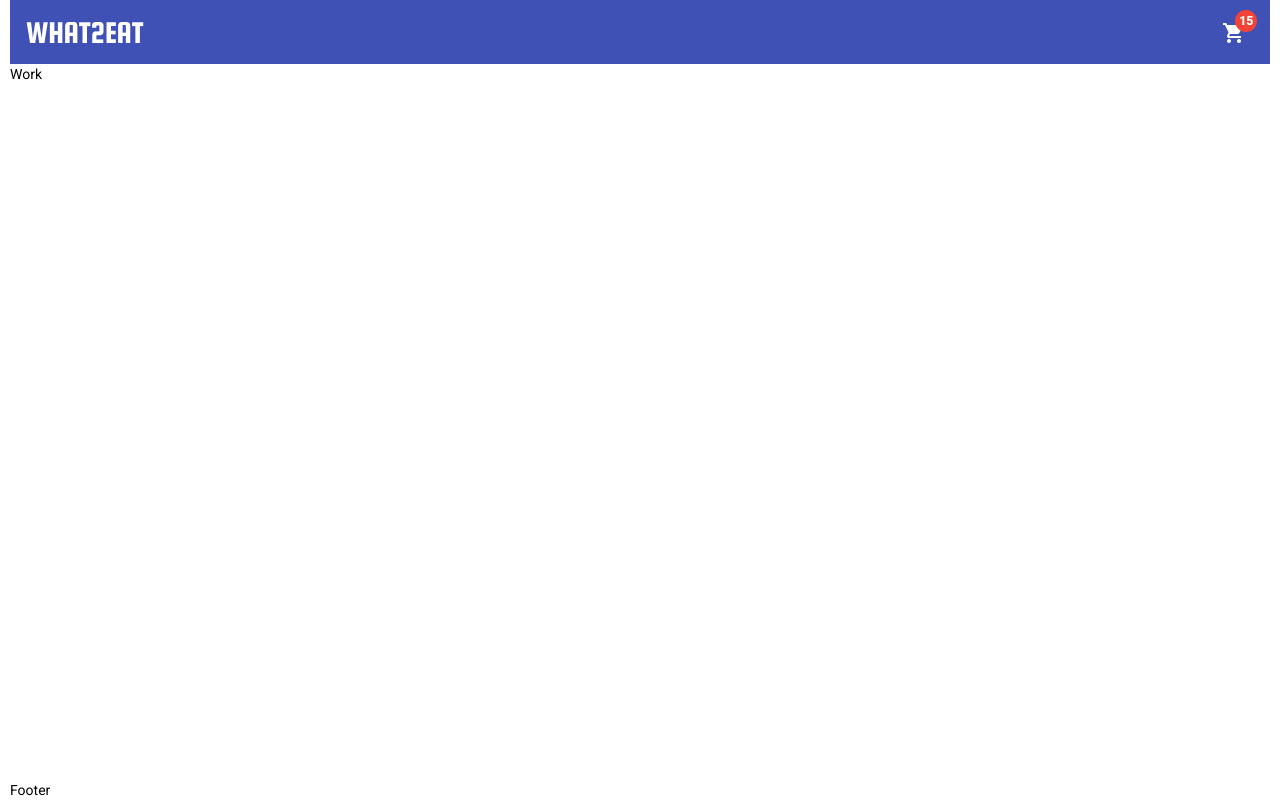
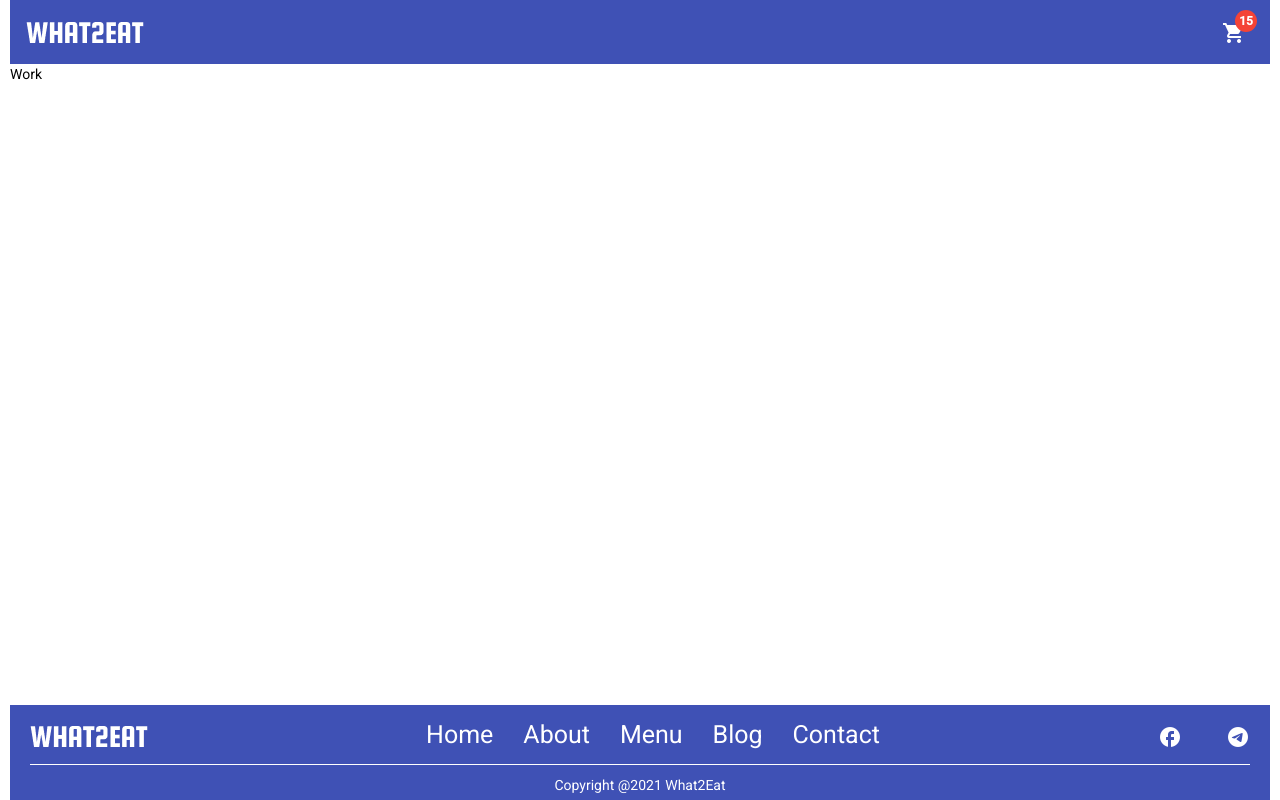
Before and after one commit to ADmtr2001/Angular_Test_Project, an Angular app: page / in a window 1280 px wide. Built offline with nearby package versions, Linux system fonts and the light colour scheme.

Commit message:
add footer component

```diff
--- a/src/app/app.component.html
+++ b/src/app/app.component.html
@@ -3,5 +3,5 @@
   <div class="content">
     Work
   </div>
-  Footer
+  <app-footer></app-footer>
 </div>
--- a/src/app/app.module.ts
+++ b/src/app/app.module.ts
@@ -6,12 +6,14 @@ import { AppComponent } from './app.component';
 import { BrowserAnimationsModule } from '@angular/platform-browser/animations';
 import {MaterialModule} from "./material/material.module";
 import { NavbarComponent } from './components/navbar/navbar.component';
+import { FooterComponent } from './components/footer/footer.component';
 
 
 @NgModule({
   declarations: [
     AppComponent,
-    NavbarComponent
+    NavbarComponent,
+    FooterComponent
   ],
   imports: [
     BrowserModule,
--- /dev/null
+++ b/src/app/components/footer/footer.component.html
@@ -0,0 +1,21 @@
+<footer>
+  <div class="top">
+    <div class="logo">
+      <img src="../../../assets/logo.png" alt="logo">
+    </div>
+    <div class="links">
+      <a href="#">Home</a>
+      <a href="#">About</a>
+      <a href="#">Menu</a>
+      <a href="#">Blog</a>
+      <a href="#">Contact</a>
+    </div>
+    <div class="socials">
+      <a href="#"><mat-icon>facebook</mat-icon></a>
+      <a href="#"><mat-icon>whatsapp</mat-icon></a>
+      <a href="#"><mat-icon>telegram</mat-icon></a>
+    </div>
+  </div>
+  <mat-divider ></mat-divider>
+  <div class="bot">Copyright @2021 What2Eat</div>
+</footer>
--- /dev/null
+++ b/src/app/components/footer/footer.component.scss
@@ -0,0 +1,38 @@
+footer {
+  background-color: #3F51B5;
+  min-height: 6rem;
+  padding: 2rem 2rem 0.5rem 2rem;
+
+  color: white;
+
+  .top {
+    display: flex;
+    justify-content: space-between;
+
+    .links {
+      flex: 1;
+      display: flex;
+      justify-content: center;
+      gap: 0 3rem;
+      a {
+        font-size: 2.5rem;
+      }
+    }
+
+    .socials {
+      a + a {
+        margin-left: 1rem;
+      }
+    }
+  }
+
+  .mat-divider {
+    border-top-color: #fff;
+
+    margin: 1rem 0;
+  }
+
+  .bot {
+    text-align: center;
+  }
+}
--- /dev/null
+++ b/src/app/components/footer/footer.component.ts
@@ -0,0 +1,15 @@
+import { Component, OnInit } from '@angular/core';
+
+@Component({
+  selector: 'app-footer',
+  templateUrl: './footer.component.html',
+  styleUrls: ['./footer.component.scss']
+})
+export class FooterComponent implements OnInit {
+
+  constructor() { }
+
+  ngOnInit(): void {
+  }
+
+}
--- a/src/app/material/material.module.ts
+++ b/src/app/material/material.module.ts
@@ -4,9 +4,11 @@ import {MatToolbarModule} from '@angular/material/toolbar';
 import {MatIconModule} from '@angular/material/icon';
 import {MatButtonModule} from "@angular/material/button";
 import {MatBadgeModule} from '@angular/material/badge';
+import {MatDividerModule} from '@angular/material/divider';
 
 
-const MaterialComponents = [MatToolbarModule, MatIconModule, MatButtonModule, MatBadgeModule]
+
+const MaterialComponents = [MatToolbarModule, MatIconModule, MatButtonModule, MatBadgeModule, MatDividerModule]
 
 @NgModule({
   imports: [MaterialComponents],
```
